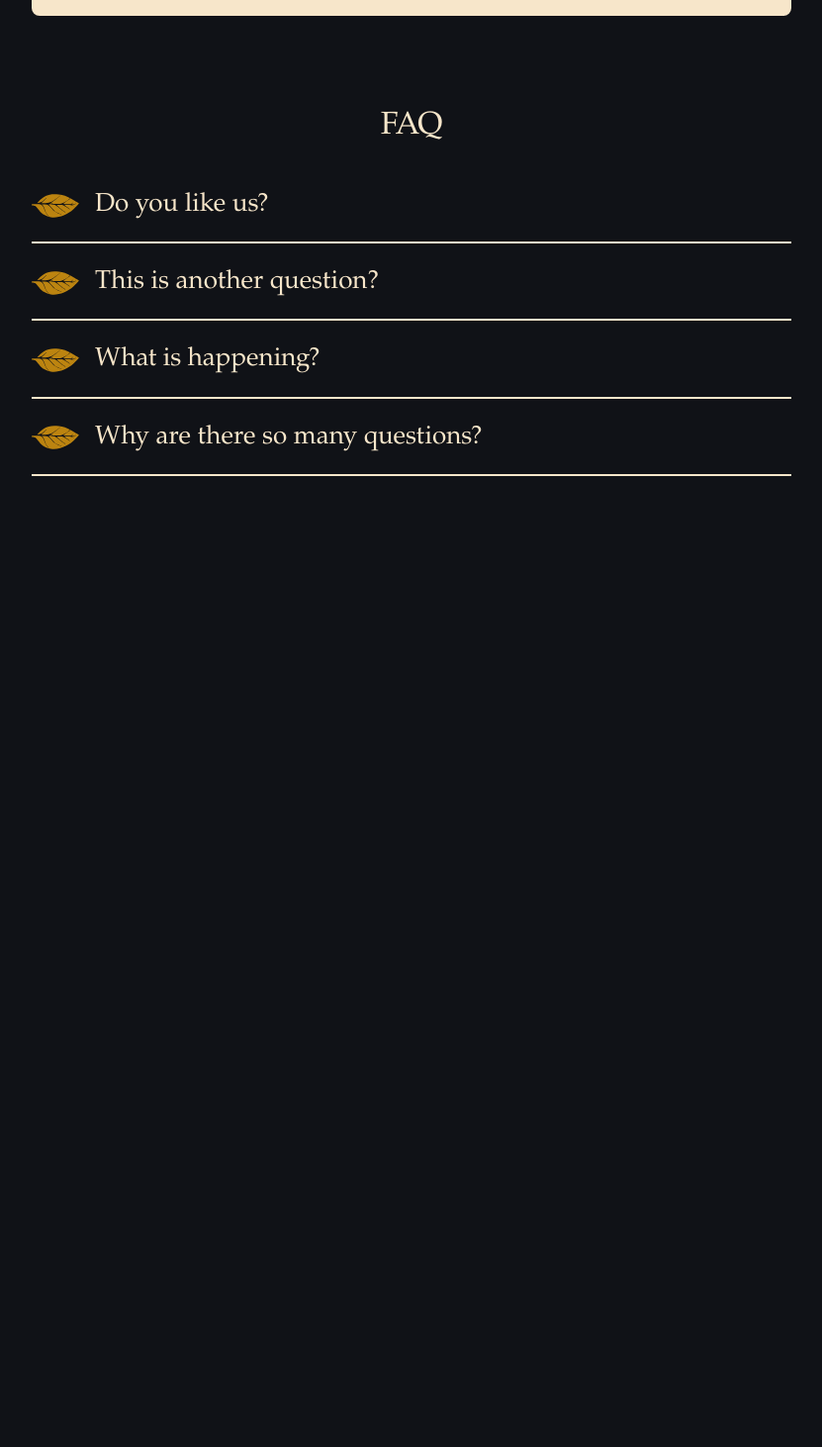
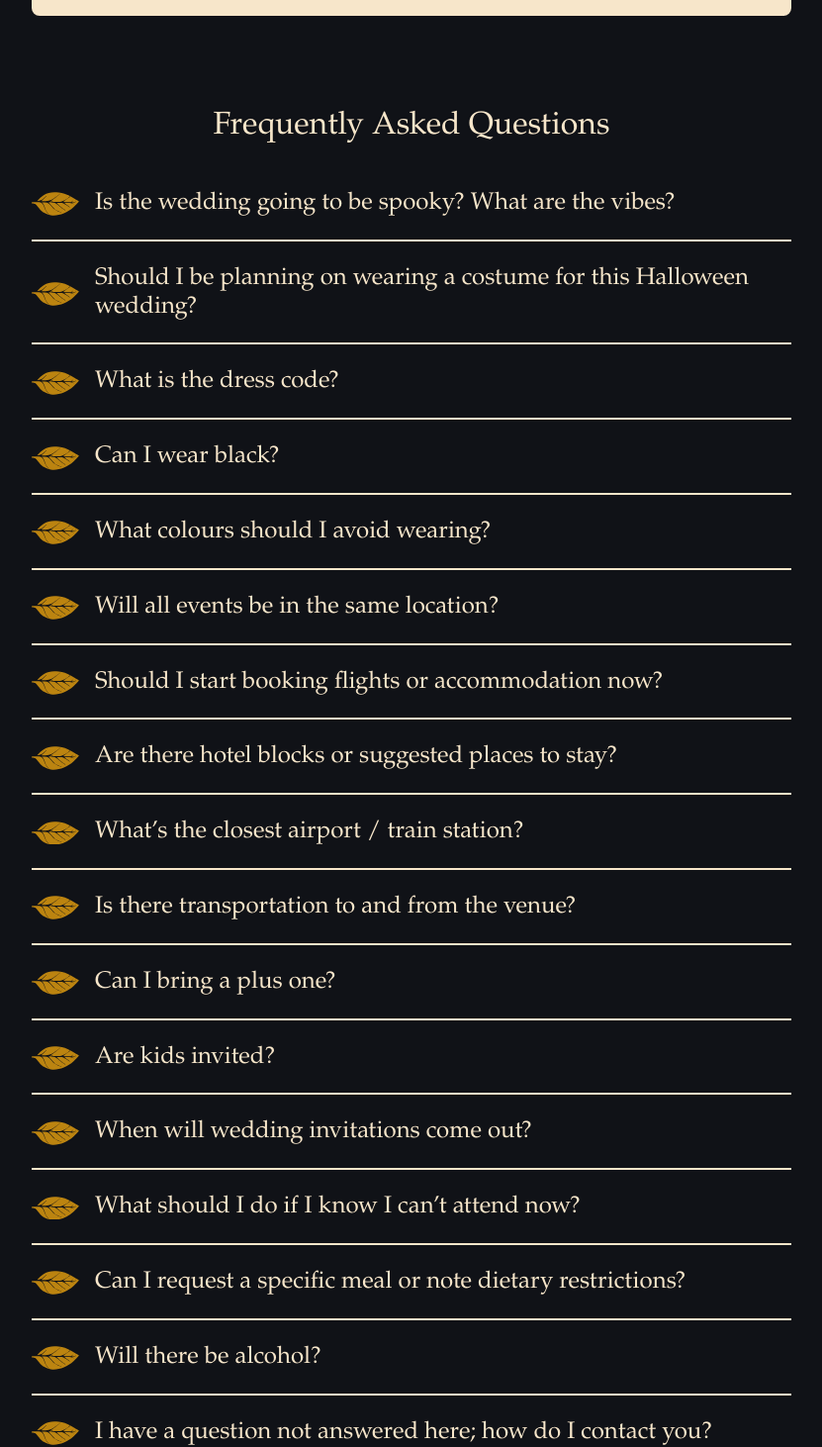
Before and after one commit to ericlach32/safraanderic, a Vue app: page /about in a window 1280 px wide. Shown: the part 1328-2790 px from the top of the page at 99% size, without its empty margins (224-1055 px from the left). Before the commit the page ends 1905 px from the top, so only its background shows below. Built offline with nearby package versions, Linux system fonts and the light colour scheme; a web font is replaced by a local one.

Commit message:
content pop

```diff
--- a/src/assets/main.css
+++ b/src/assets/main.css
@@ -228,6 +228,7 @@
   font-style: normal;
   font-size: 32px;
   line-height: 1;
+  text-align: center;
 }
 
 .faq__content {
@@ -252,8 +253,14 @@
   font-optical-sizing: auto;
   font-weight: 500;
   font-style: normal;
-  font-size: 26px;
+  font-size: 21px;
   line-height: 1.2;
+}
+
+@media (min-width: 768px) {
+  .faq__question {
+    font-size: 24px;
+  }
 }
 
 .faq__question::marker,
@@ -282,8 +289,24 @@
   font-optical-sizing: auto;
   font-weight: 500;
   font-style: normal;
-  font-size: 24px;
+  font-size: 21px;
   line-height: 1.4;
+}
+
+@media (min-width: 768px) {
+  .faq__answer {
+    font-size: 24px;
+  }
+}
+
+.faq__answer p:not(:first-child) {
+  margin-top: 16px;
+}
+
+.faq__answer a {
+  color: inherit;
+  text-decoration: none;
+  border-bottom: 0.075rem solid;
 }
 
 .colors {
@@ -371,6 +394,7 @@
   font-style: normal;
   font-size: 32px;
   line-height: 1;
+  text-align: center;
 }
 
 .form__wrapper {
--- a/src/components/Faq.vue
+++ b/src/components/Faq.vue
@@ -17,10 +17,8 @@ defineProps({
   <details class="faq__item">
     <summary class="faq__question">
       <IconLeaf />
-      {{ question }}
+      <span>{{ question }}</span>
     </summary>
-    <div class="faq__answer">
-      {{ answer }}
-    </div>
+    <div class="faq__answer" v-html="answer"></div>
   </details>
 </template>
--- a/src/views/AboutView.vue
+++ b/src/views/AboutView.vue
@@ -8,7 +8,7 @@ import ContactForm from '@/components/ContactForm.vue';
 <template>
   <div class="container">
     <Hero
-      heading="About Us!"
+      heading="About Us"
       subheading="We tha shit."
       imageUrl="/aframe-1.jpg"
       imageAlt="Stonefields Estate"
@@ -22,24 +22,76 @@ import ContactForm from '@/components/ContactForm.vue';
     <ContactForm />
     <div class="faq">
       <div class="faq__header">
-        <h2>FAQ</h2>
+        <h2>Frequently Asked Questions</h2>
       </div>
       <div class="faq__content">
         <Faq
-          question="Do you like us?"
-          answer="Well you better. If you don't then why are you even on here? Get a life."
+          question="Is the wedding going to be spooky? What are the vibes?"
+          answer="<p>Yes… but make it elegant. Expect subtle Halloween vibes – not jump scares. Think candlelight, autumn air, rich colours, and gothic touches. If you’re picturing a haunted house, you’re in the wrong movie genre – think Tim Burton meets romance novel.</p>"
         />
         <Faq
-          question="This is another question?"
-          answer="Lorem ipsum dolor sit amet consectetur adipisicing elit. Quidem, eveniet numquam quaerat vel, odio quis perspiciatis exercitationem repellendus ex voluptate molestias est nisi sit. Fuga fugiat in minus consequatur repellendus."
+          question="Should I be planning on wearing a costume for this Halloween wedding?"
+          answer="<p>Nope! While it’s a Halloween wedding, it’s not a costume party. Please save the full-on costumes for another time – we’ll have a dress code to guide your outfit choices once invites go out. (Spoiler: think moody, romantic, and a little glam)</p>"
         />
         <Faq
-          question="What is happening?"
-          answer="Lorem ipsum dolor sit amet consectetur adipisicing elit. Quidem labore itaque porro, qui quod corrupti eligendi sint inventore eveniet modi ex aspernatur repudiandae veritatis optio deleniti voluptatem doloremque ipsam natus!"
+          question="What is the dress code?"
+          answer="<p>Our dress code is formal. We suggest that men wear a suit in any colour and women wear a long formal dress.</p>"
         />
         <Faq
-          question="Why are there so many questions?"
-          answer="Lorem ipsum, dolor sit amet consectetur adipisicing elit. Ipsam aliquam vitae ipsa, enim natus dolorem eligendi delectus optio inventore cupiditate possimus rem, animi quibusdam nemo aut. Blanditiis nemo fugiat minima."
+          question="Can I wear black?"
+          answer="<p>Absolutely. Black, deep jewel tones, and dramatic fabrics are totally welcome – and encouraged.</p>"
+        />
+        <Faq
+          question="What colours should I avoid wearing?"
+          answer="<p>We will be having a multi-cultural wedding, the bride will be wearing a white dress with red accessories. Red in Pakistani weddings symbolizes love, prosperity, and new beginnings. Please refrain from wearing red or white.</p><p>Our bridesmaids will be in burnt orange. Please also refrain from wearing a long dress in that colour.</p>"
+        />
+        <Faq
+          question="Will all events be in the same location?"
+          answer="<p>Yes, the ceremony and reception will be in the same venue. We’ll share the exact address and timing with the invitation. This information will be added to the website once the invitations go out.</p>"
+        />
+        <Faq
+          question="Should I start booking flights or accommodation now?"
+          answer="<p>Yes, especially if you’re flying in or coming from out of town. It’s a popular time of year so we recommend booking flights and accommodations early to get the best rates.</p>"
+        />
+        <Faq
+          question="Are there hotel blocks or suggested places to stay?"
+          answer="<p>Yes, please see <a href='#'>Accommodations / Travel</a>.</p>"
+        />
+        <Faq
+          question="What’s the closest airport / train station?"
+          answer="<p>The closest airport is Ottawa International Airport (YOW) – about an hour’s drive from the venue.</p><p>The closest train station is Ottawa Train Station – about an hour’s drive from the venue.</p><p>For more information, see <a href='#'>Accommodations / Travel</a>.</p>"
+        />
+        <Faq
+          question="Is there transportation to and from the venue?"
+          answer="<p>Yes there will be a shuttle between the two hotels and the venue, we will include transportation information with the invitation and on the website after the invitations are out.</p>"
+        />
+        <Faq
+          question="Can I bring a plus one?"
+          answer="<p>Your invitation will specify if you have a plus one. We appreciate your understanding that our guest list is limited to those explicitly named on the invitation.</p>"
+        />
+        <Faq
+          question="Are kids invited?"
+          answer="<p>We love your little ones, but this will be an adults-only celebration with the exception of close cousins. Your Invitation reflects exactly who is invited, we hope this gives parents a chance to relax and enjoy a night out.</p>"
+        />
+        <Faq
+          question="When will wedding invitations come out?"
+          answer="<p>Invitations will be sent between May and June 2026 and will include everything you need to RSVP, choose your meal, and plan your outfits.</p>"
+        />
+        <Faq
+          question="What should I do if I know I can’t attend now?"
+          answer="<p>We will miss you! If you already know you will not be able to join us, feel free to reach out early so we can plan accordingly. You can contact us here or at <a href='mailto:ericandsafra2026@gmail.com'>ericandsafra2026@gmail.com</a>.</p>"
+        />
+        <Faq
+          question="Can I request a specific meal or note dietary restrictions?"
+          answer="<p>Yes! When you RSVP, you’ll be able to note any dietary restrictions or allergies. All meat served will be <b>halal</b>, and we’ll have vegetarian options as well. We want everyone to feel taken care of.</p>"
+        />
+        <Faq
+          question="Will there be alcohol?"
+          answer="<p>Yes! There will be a full bar, along with signature drinks to help keep the spirits high all night long.</p>"
+        />
+        <Faq
+          question="I have a question not answered here; how do I contact you?"
+          answer="<p>Feel free to email us at <a href='mailto:ericandsafra2026@gmail.com'>ericandsafra2026@gmail.com</a> or contact us here. We’re happy to help with anything you’re unsure about.</p>"
         />
       </div>
     </div>
```
